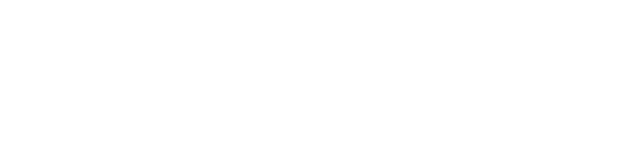
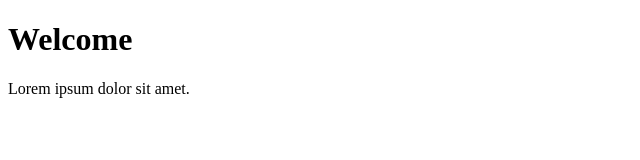
Before and after one commit to Kauserul/my-secend-repo, a plain HTML site: page index.html in a window 1280 px wide. Shown: the whole page, without its empty margins (0-640 px from the left). Drawn offline with Linux system fonts and the light colour scheme.

Commit message:
something add

```diff
--- a/index.html
+++ b/index.html
@@ -7,6 +7,7 @@
     <title>My secend repo</title>
 </head>
 <body>
-
+    <h1>Welcome</h1>
+    <p>Lorem ipsum dolor sit amet.</p>
 </body>
 </html>
```
